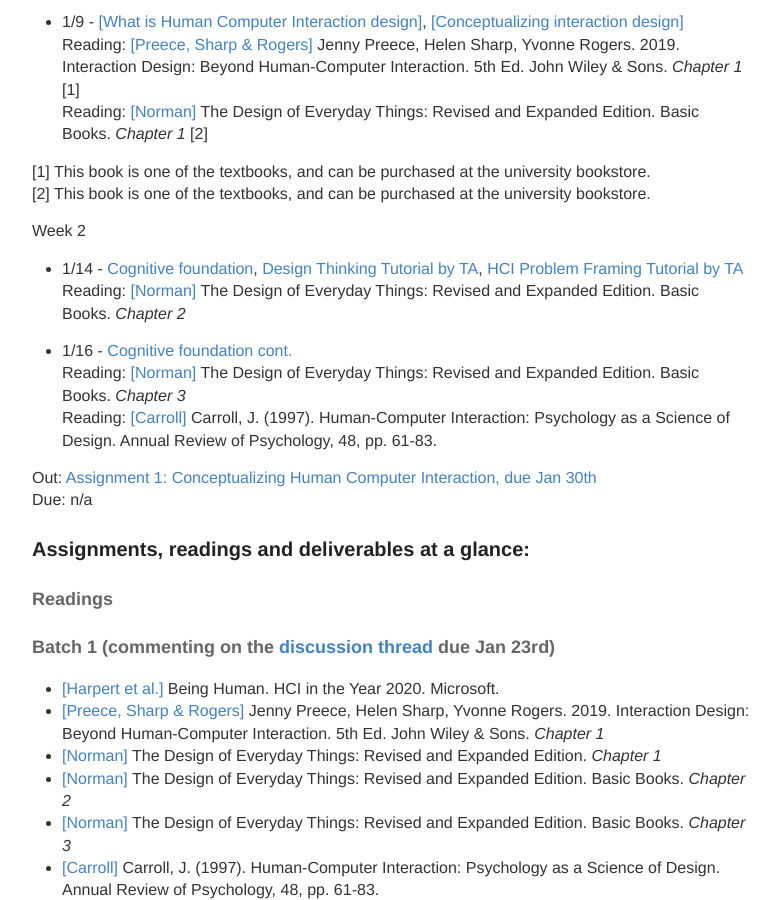
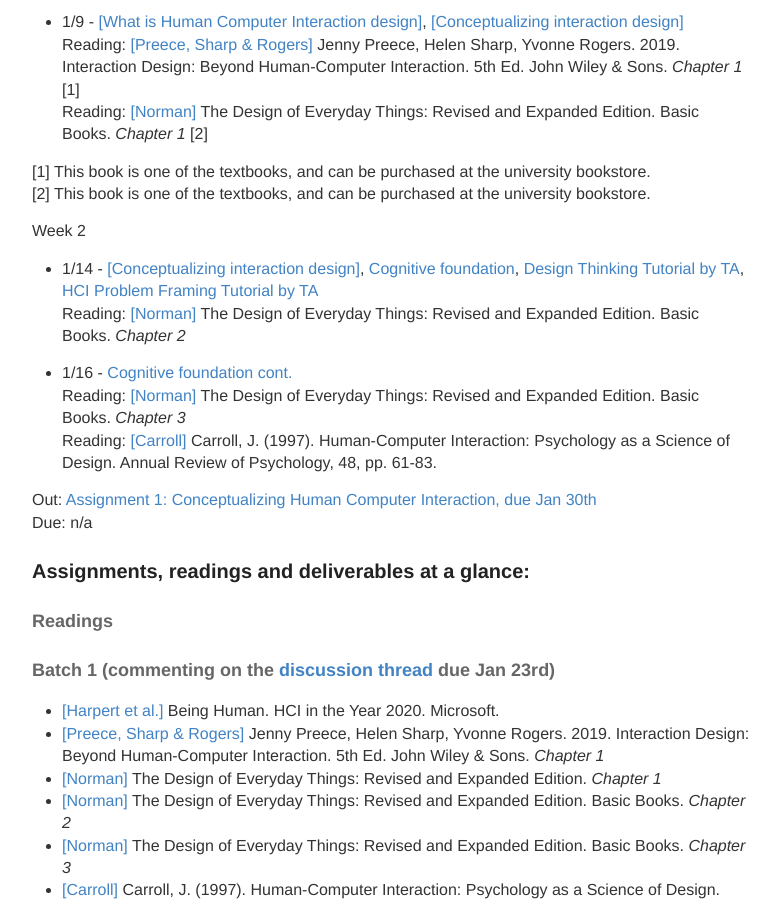
Before and after one commit to hciwang/hciwang.github.io, a Jekyll site: the page built from _posts/2020-1-5-lectures.md, in a window 1280 px wide and 900 px high, scrolled down 410 px. Shown: the whole window, without its empty margins (248-1027 px from the left). Built offline with Jekyll 4.4.1, drawn with Linux system fonts in a browser that asks for light colours.

Commit message:
Update 2020-1-5-lectures.md

```diff
--- a/_posts/2020-1-5-lectures.md
+++ b/_posts/2020-1-5-lectures.md
@@ -9,7 +9,7 @@
 - 1/7 - [[Course structure and requirements]](https://canvas.ucdavis.edu/courses/413583/files/folder/Lectures?preview=7506297), [[What is Human Computer Interaction design]](https://canvas.ucdavis.edu/courses/413583/files/folder/Lectures?preview=7506296)
 Reading:  [[Harpert et al.]](https://www.microsoft.com/en-us/research/uploads/prod/2019/03/beinghumana3-1.pdf) Being Human. HCI in the Year 2020. Microsoft.
 
-- 1/9 - [[What is Human Computer Interaction design]](https://canvas.ucdavis.edu/courses/413583/files/folder/Lectures?preview=7506296), [[Conceptualizing interaction design]]()
+- 1/9 - [[What is Human Computer Interaction design]](https://canvas.ucdavis.edu/courses/413583/files/folder/Lectures?preview=7506296), [[Conceptualizing interaction design]](https://canvas.ucdavis.edu/courses/413583/files/folder/Lectures?preview=7529812)
 Reading: [[Preece, Sharp & Rogers]](http://www.id-book.com/) Jenny Preece, Helen Sharp, Yvonne Rogers. 2019. Interaction Design: Beyond Human-Computer Interaction. 5th Ed. John Wiley & Sons.  *Chapter 1* [1]
 Reading: [[Norman]](https://www.basicbooks.com/titles/don-norman/the-design-of-everyday-things/9780465050659/) The Design of Everyday Things: Revised and Expanded Edition. Basic Books. *Chapter 1* [2]
 
@@ -18,7 +18,7 @@
 [2] This book is one of the textbooks, and can be purchased at the university bookstore.
 
 Week 2
-- 1/14 - [Cognitive foundation](), [Design Thinking Tutorial by TA](), [HCI Problem Framing Tutorial by TA]()
+- 1/14 - [[Conceptualizing interaction design]](https://canvas.ucdavis.edu/courses/413583/files/folder/Lectures?preview=7529812), [Cognitive foundation](), [Design Thinking Tutorial by TA](), [HCI Problem Framing Tutorial by TA]()
 Reading: [[Norman]](https://www.basicbooks.com/titles/don-norman/the-design-of-everyday-things/9780465050659/) The Design of Everyday Things: Revised and Expanded Edition. Basic Books. *Chapter 2*
 
 - 1/16 - [Cognitive foundation cont.]()
```
